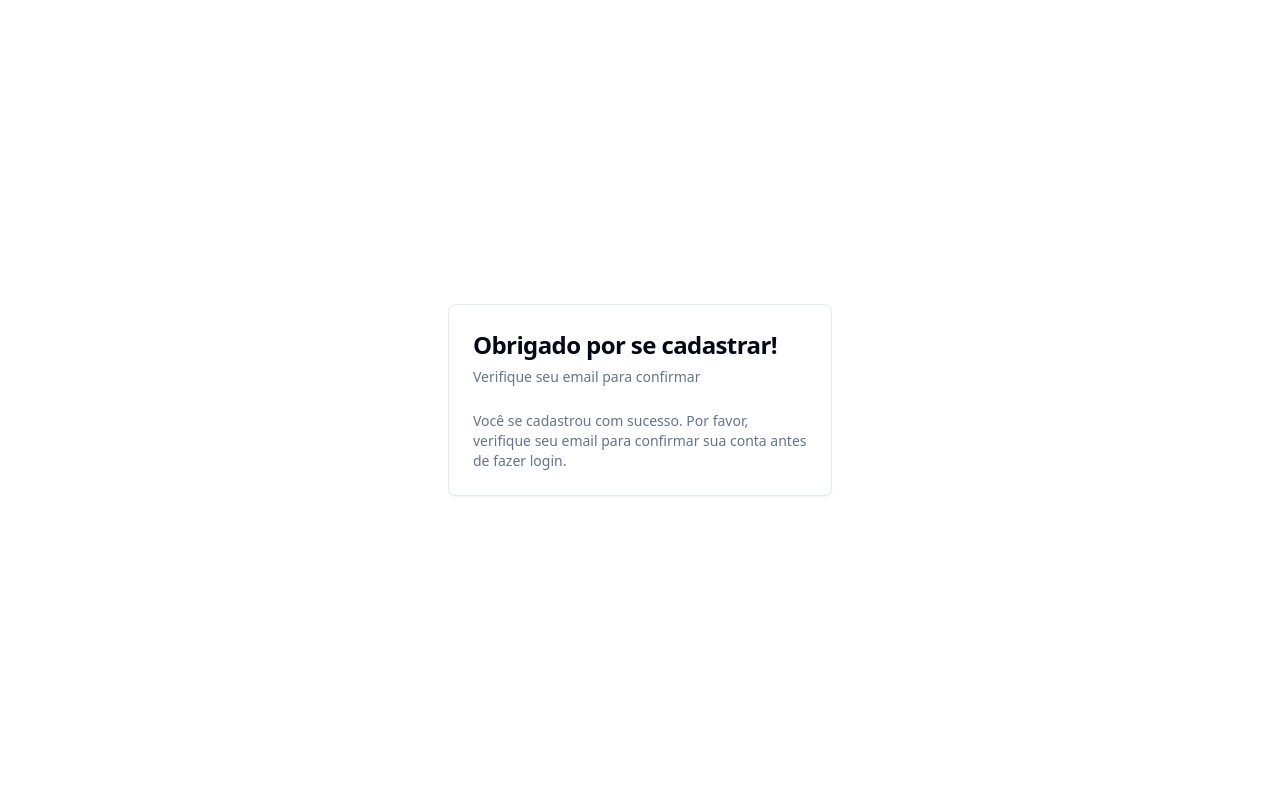
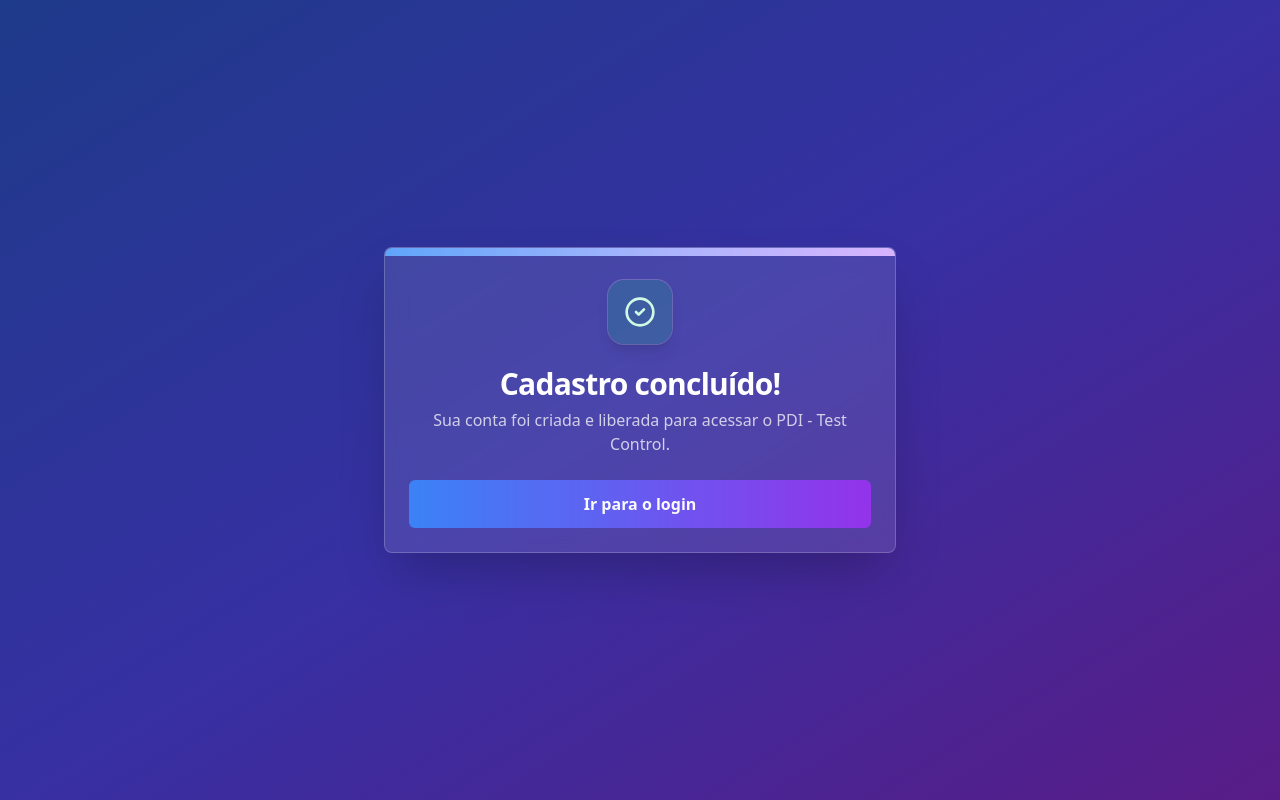
Before and after one commit to haretchay/pdiexperimentcontrol, a Next.js app: page /auth/sign-up-success in a window 1280 px wide. Built offline with nearby package versions, Linux system fonts and the light colour scheme; no server answers.

Commit message:
feat: revamp sign-up success page UI and add login link

```diff
--- a/app/(auth)/auth/sign-up-success/page.tsx
+++ b/app/(auth)/auth/sign-up-success/page.tsx
@@ -1,23 +1,30 @@
+import Link from "next/link"
+import { CheckCircle2 } from "lucide-react"
+
+import { Button } from "@/components/ui/button"
 import { Card, CardContent, CardDescription, CardHeader, CardTitle } from "@/components/ui/card"
 
 export default function SignUpSuccessPage() {
   return (
-    <div className="flex min-h-svh w-full items-center justify-center p-6 md:p-10">
-      <div className="w-full max-w-sm">
-        <div className="flex flex-col gap-6">
-          <Card>
-            <CardHeader>
-              <CardTitle className="text-2xl">Obrigado por se cadastrar!</CardTitle>
-              <CardDescription>Verifique seu email para confirmar</CardDescription>
-            </CardHeader>
-            <CardContent>
-              <p className="text-sm text-muted-foreground">
-                Você se cadastrou com sucesso. Por favor, verifique seu email para confirmar sua conta antes de fazer
-                login.
-              </p>
-            </CardContent>
-          </Card>
-        </div>
+    <div className="min-h-screen bg-gradient-to-br from-blue-900 via-indigo-800 to-purple-900 px-4 py-8 text-white">
+      <div className="mx-auto flex min-h-[calc(100vh-4rem)] w-full max-w-3xl items-center justify-center">
+        <Card className="w-full max-w-lg overflow-hidden border-white/20 bg-white/10 text-white shadow-2xl backdrop-blur-md">
+          <div className="h-2 bg-gradient-to-r from-blue-400 via-indigo-300 to-purple-300" />
+          <CardHeader className="text-center">
+            <div className="mx-auto mb-4 flex h-16 w-16 items-center justify-center rounded-2xl bg-emerald-500/20 shadow-lg ring-1 ring-white/20">
+              <CheckCircle2 className="h-8 w-8 text-emerald-100" />
+            </div>
+            <CardTitle className="text-3xl">Cadastro concluído!</CardTitle>
+            <CardDescription className="text-base text-white/75">
+              Sua conta foi criada e liberada para acessar o PDI - Test Control.
+            </CardDescription>
+          </CardHeader>
+          <CardContent>
+            <Button asChild className="h-12 w-full bg-gradient-to-r from-blue-500 to-purple-600 text-base font-semibold hover:from-blue-600 hover:to-purple-700">
+              <Link href="/auth/login">Ir para o login</Link>
+            </Button>
+          </CardContent>
+        </Card>
       </div>
     </div>
   )
```
